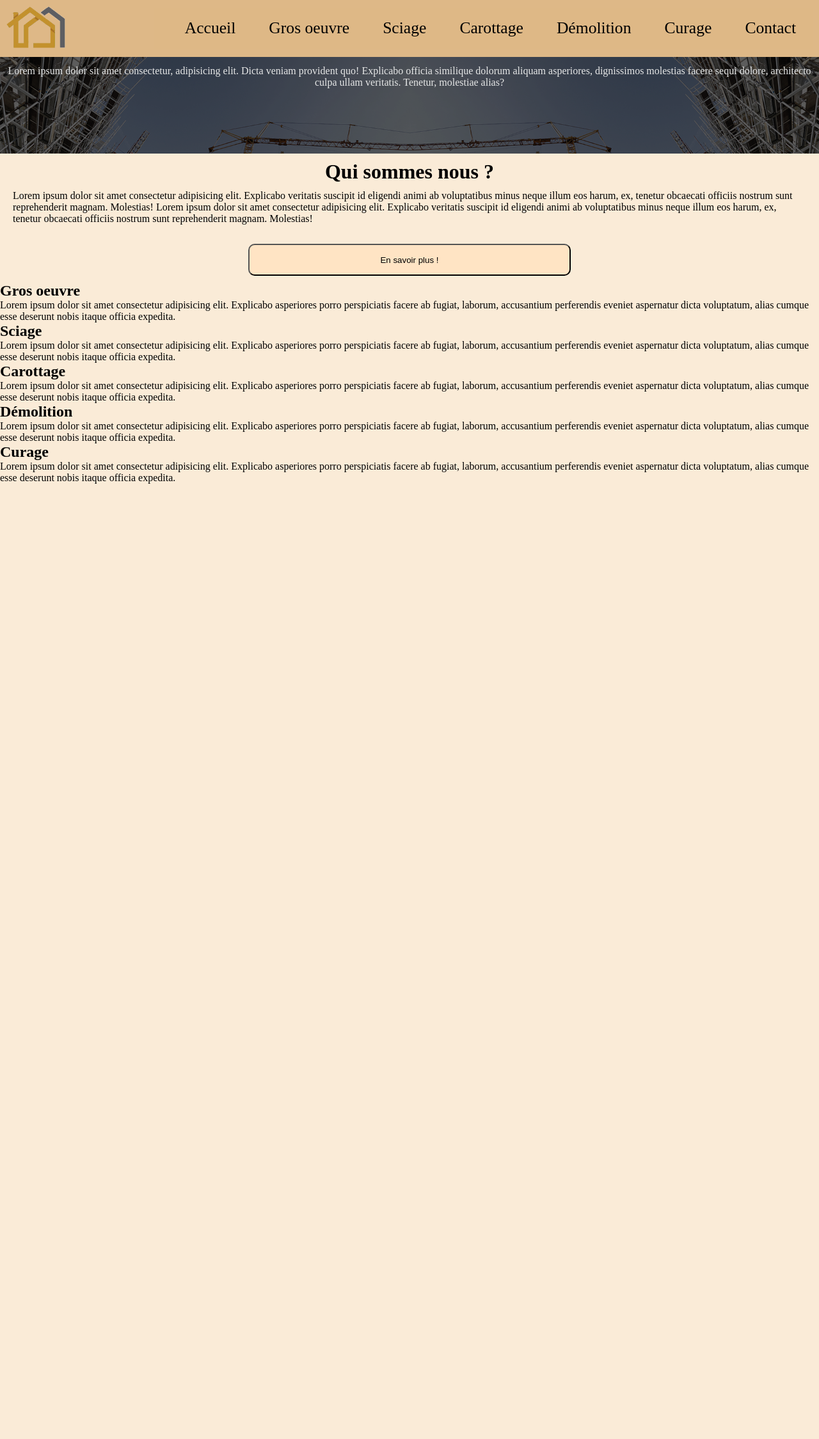
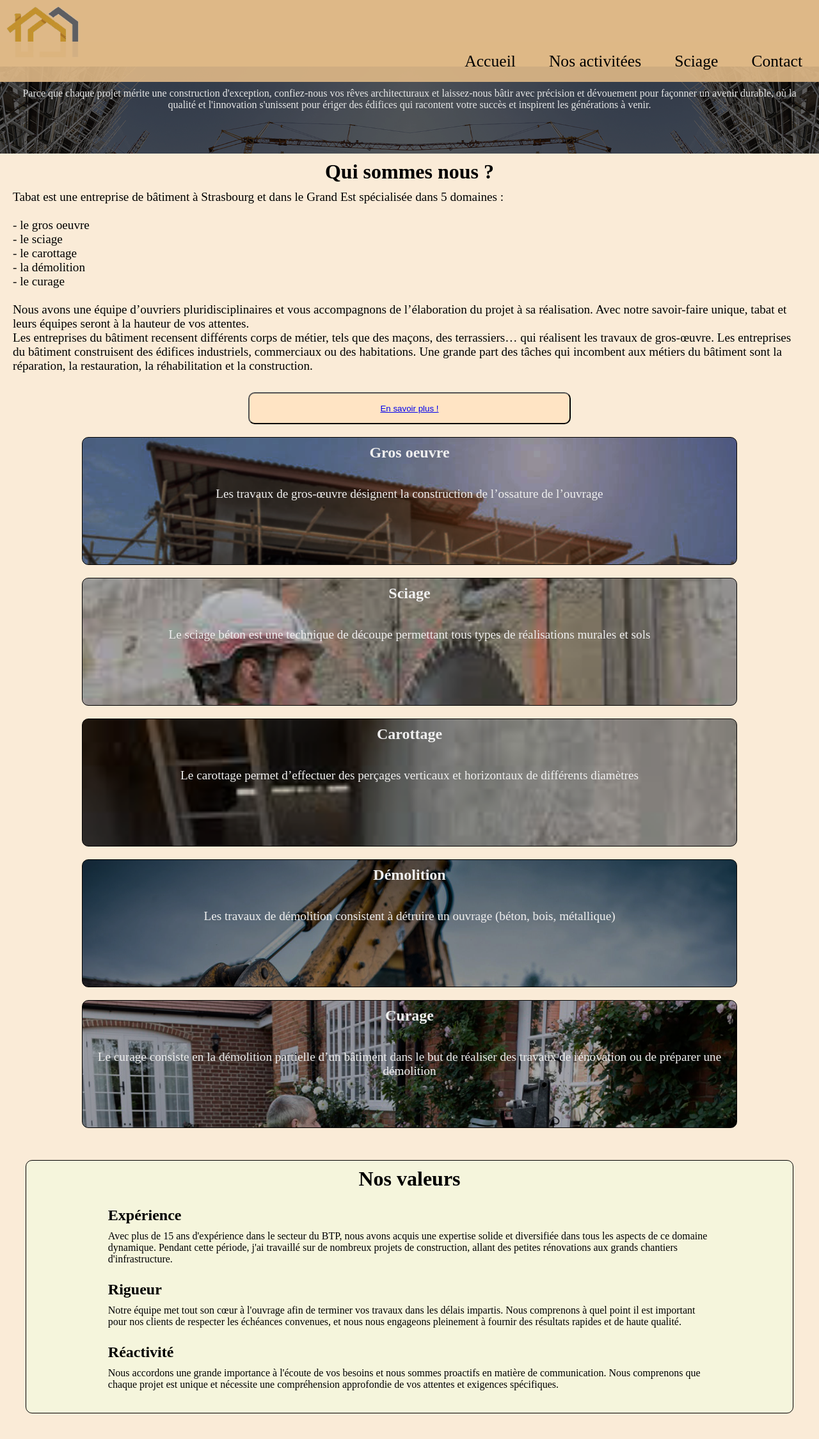
Before and after one commit to Guillaume-samtmann/devgys, a PHP site: page / in a window 1280 px wide. Shown: the whole page at 64% size. Before the commit the page ends 756 px from the top, so only its background shows below. Run offline with PHP 8.4, Linux system fonts and the light colour scheme.

Commit message:
troisieme commit

```diff
--- a/index.php
+++ b/index.php
@@ -18,11 +18,8 @@
         </div>
         <ul class="navbar__links">
             <li class="navbar__link first"><a href="index.php">Accueil</a></li>
-            <li class="navbar__link second"><a href="listing.php">Gros oeuvre</a></li>
+            <li class="navbar__link second"><a href="#lesactivites">Nos activitées</a></li>
             <li class="navbar__link third"><a href="form_recherche.php">Sciage</a></li>
-            <li class="navbar__link four"><a href="./admin/admin.php">Carottage</a></li>
-            <li class="navbar__link five"><a href="./admin/admin.php">Démolition</a></li>
-            <li class="navbar__link six"><a href="./admin/admin.php">Curage</a></li>
             <li class="navbar__link seven"><a href="./admin/admin.php">Contact</a></li>
         </ul>
         <button class="burger">
@@ -34,49 +31,73 @@
 </header>
 <main>
     <div class="intro">
-        <p>Lorem ipsum dolor sit amet consectetur, adipisicing elit. Dicta veniam provident quo! Explicabo officia similique dolorum
-            aliquam asperiores, dignissimos molestias facere sequi dolore, architecto culpa ullam veritatis. Tenetur, molestiae alias?
+        <p>Parce que chaque projet mérite une construction d'exception, confiez-nous vos rêves architecturaux et laissez-nous bâtir
+            avec précision et dévouement pour façonner un avenir durable, où la qualité et l'innovation s'unissent pour ériger des édifices
+            qui racontent votre succès et inspirent les générations à venir.
         </p>
     </div>
     <div class="descriptiontabat">
         <h1>Qui sommes nous ?</h1>
-        <p>Lorem ipsum dolor sit amet consectetur adipisicing elit. Explicabo veritatis suscipit id eligendi animi ab
-            voluptatibus minus neque illum eos harum, ex, tenetur obcaecati officiis nostrum sunt reprehenderit magnam. Molestias!
-            Lorem ipsum dolor sit amet consectetur adipisicing elit. Explicabo veritatis suscipit id eligendi animi ab
-            voluptatibus minus neque illum eos harum, ex, tenetur obcaecati officiis nostrum sunt reprehenderit magnam. Molestias!
+        <p>Tabat est une entreprise de bâtiment à Strasbourg et dans le Grand Est spécialisée dans 5 domaines : <br>
+        <br>
+         - le gros oeuvre <br>
+         - le sciage <br>
+         - le carottage <br>
+         - la démolition <br>
+         - le curage <br>
+         <br>
+         Nous avons une équipe d’ouvriers pluridisciplinaires et vous accompagnons de l’élaboration du projet à sa réalisation.
+         Avec notre savoir-faire unique, tabat et leurs équipes seront à la hauteur de vos attentes. <br>
+         Les entreprises du bâtiment recensent différents corps de métier, tels que des maçons, des terrassiers… qui réalisent les travaux
+         de gros-œuvre. Les entreprises du bâtiment construisent des édifices industriels, commerciaux ou des habitations. Une grande part
+        des tâches qui incombent aux métiers du bâtiment sont la réparation, la restauration, la réhabilitation et la construction.
         </p>
-        <button>En savoir plus !</button>
+        <button><a href="#lesactivites">En savoir plus !</a></button>
     </div>
-    <div class="lesactivites">
+    <div id="lesactivites">
         <div class="gros-oeuvre">
             <h2>Gros oeuvre</h2>
-              <p>Lorem ipsum dolor sit amet consectetur adipisicing elit. Explicabo asperiores porro perspiciatis facere ab fugiat,
-                laborum, accusantium perferendis eveniet aspernatur dicta voluptatum, alias cumque esse deserunt nobis itaque officia expedita.
-            </p>
+              <p>Les travaux de gros-œuvre désignent la construction de l’ossature de l’ouvrage</p>
         </div>
         <div class="sciage">
             <h2>Sciage</h2>
-            <p>Lorem ipsum dolor sit amet consectetur adipisicing elit. Explicabo asperiores porro perspiciatis facere ab fugiat,
-                laborum, accusantium perferendis eveniet aspernatur dicta voluptatum, alias cumque esse deserunt nobis itaque officia expedita.
-            </p>
+            <p>Le sciage béton est une technique de découpe permettant tous types de réalisations murales et sols</p>
         </div>
         <div class="carottage">
             <h2>Carottage</h2>
-            <p>Lorem ipsum dolor sit amet consectetur adipisicing elit. Explicabo asperiores porro perspiciatis facere ab fugiat,
-            laborum, accusantium perferendis eveniet aspernatur dicta voluptatum, alias cumque esse deserunt nobis itaque officia expedita.
-        </p>
+            <p>Le carottage permet d’effectuer des perçages verticaux et horizontaux de différents diamètres</p>
         </div>
         <div class="demolition">
             <h2>Démolition</h2>
-            <p>Lorem ipsum dolor sit amet consectetur adipisicing elit. Explicabo asperiores porro perspiciatis facere ab fugiat,
-                laborum, accusantium perferendis eveniet aspernatur dicta voluptatum, alias cumque esse deserunt nobis itaque officia expedita.
-            </p>
+            <p>Les travaux de démolition consistent à détruire un ouvrage (béton, bois, métallique)</p>
         </div>
         <div class="curage">
             <h2>Curage</h2>
-             <p>Lorem ipsum dolor sit amet consectetur adipisicing elit. Explicabo asperiores porro perspiciatis facere ab fugiat,
-                laborum, accusantium perferendis eveniet aspernatur dicta voluptatum, alias cumque esse deserunt nobis itaque officia expedita.
-            </p>
+             <p>Le curage consiste en la démolition partielle d’un bâtiment dans le but de réaliser des travaux de rénovation ou de préparer une démolition</p>
+        </div>
+    </div>
+    <div id="valeurs">
+        <h1>Nos valeurs</h1>
+        <div class="experience">
+            <h2>Expérience</h2>
+            <p> Avec plus de 15 ans d'expérience dans le secteur du BTP, nous avons acquis une expertise solide et diversifiée dans tous les aspects
+                de ce domaine dynamique. Pendant cette période, j'ai travaillé sur de nombreux projets de construction, allant des petites rénovations
+                 aux grands chantiers d'infrastructure.</p>
+
+        </div>
+        <div class="rigueur">
+            <h2>Rigueur</h2>
+            <p>Notre équipe met tout son cœur à l'ouvrage afin de terminer vos travaux dans les délais impartis.
+                Nous comprenons à quel point il est important pour nos clients de respecter les échéances convenues, et nous nous
+                engageons pleinement à fournir des résultats rapides et de haute qualité.</p>
+
+        </div>
+        <div class="reactivite">
+            <h2>Réactivité</h2>
+            <p>Nous accordons une grande importance à l'écoute de vos besoins et nous sommes proactifs en matière de communication.
+                Nous comprenons que chaque projet est unique et nécessite une compréhension approfondie de vos attentes et exigences
+                spécifiques.</p>
+
         </div>
     </div>
 </main>
--- a/js.js
+++ b/js.js
@@ -6,3 +6,12 @@ function togglemenu(){
     })
 }
 togglemenu();
+
+function link(){
+    const navbar = document.querySelector('.navbar');
+    const navbar__link = document.querySelector('.navbar__links');
+    navbar__link.addEventListener('click', () => {
+ navbar.classList.toggle('show-nav');
+    })
+}
+link();
--- /dev/null
+++ b/sql/articlebase.sql
@@ -0,0 +1,5 @@
+DROP TABLE IF EXISTS article ;
+CREATE TABLE article (id_article INT(25) AUTO_INCREMENT NOT NULL,
+titrearticle CHAR(25),
+contenuarticle VARCHAR(250),
+PRIMARY KEY (id_article)) ENGINE=InnoDB;
--- a/styles.css
+++ b/styles.css
@@ -14,12 +14,15 @@ body {
     color: #efefef;
 }
 .navbar {
+    width: 100%;
+    position: fixed;
     display: flex;
     align-items: center;
     justify-content: space-between;
     padding: 10px;
     color:#f0f0f0;
     background: burlywood;
+    z-index: 99;
 }
 .navbar__links{
     display: flex;
@@ -36,7 +39,7 @@ body {
     flex-direction: column;
     width: 0;
     height:calc(100vh - 65px);
-    position: absolute;
+    position: fixed;
     top:65px ;
     right: 0;
     background: #deb887e8;
@@ -146,6 +149,8 @@ ul{
     color: rgb(230, 231, 231);
 }
 .intro p{
+    padding: 20px;
+    margin-top: 70px;
     text-align: center;
 }
 /*descriptiontabat*/
@@ -158,6 +163,7 @@ ul{
 }
 .descriptiontabat p{
     padding: 10px;
+    font-size: 1.2em;
 
 }
 .descriptiontabat button{
@@ -166,6 +172,164 @@ ul{
     width: 40%;
     border-radius: 10px;
     background: bisque;
+}
+
+/*les activités*/
+#lesactivites{
+    display: flex;
+    flex-direction: column;
+    justify-content: center;
+    align-items: center;
+    color: #efefef;
+}
+
+.gros-oeuvre{
+    height: 200px;
+    margin: 10px;
+    padding: 10px;
+    display: flex;
+    width: 80%;
+    flex-direction: column;
+    align-items: center;
+    text-align: center;
+    background-image: url(img/grosoeuvre.png);
+    background-size: cover;
+    border: 1px solid black;
+    border-radius: 10px;
+    transition: all .5s ease-in-out;
+}
+.gros-oeuvre p{
+    margin-top: 40px;
+    font-size: 1.2em;
+}
+.gros-oeuvre:hover{
+    scale: 0.95;
+}
+
+.sciage{
+    height: 200px;
+    margin: 10px;
+    padding: 10px;
+    display: flex;
+    width: 80%;
+    flex-direction: column;
+    align-items: center;
+    text-align: center;
+    background-image: url(img/sciage.png);
+    background-size: cover;
+    background-repeat: no-repeat;
+    border: 1px solid black;
+    border-radius: 10px;
+    transition: all .5s ease-in-out;
+}
+.sciage p{
+    margin-top: 40px;
+    font-size: 1.2em;
+}
+.sciage:hover{
+    scale: 0.95;
+}
+.carottage{
+    height: 200px;
+    margin: 10px;
+    padding: 10px;
+    display: flex;
+    width: 80%;
+    flex-direction: column;
+    align-items: center;
+    text-align: center;
+    background-image: url(img/carottage.png);
+    background-size: cover;
+    border: 1px solid black;
+    border-radius: 10px;
+    transition: all .5s ease-in-out;
+}
+.carottage p{
+    margin-top: 40px;
+    font-size: 1.2em;
+}
+.carottage:hover{
+    scale: 0.95;
+}
+.demolition{
+    height: 200px;
+    margin: 10px;
+    padding: 10px;
+    display: flex;
+    width: 80%;
+    flex-direction: column;
+    align-items: center;
+    text-align: center;
+    background-image: url(img/demolition.png);
+    background-size: cover;
+    border: 1px solid black;
+    border-radius: 10px;
+    transition: all .5s ease-in-out;
+}
+.demolition p{
+    margin-top: 40px;
+    font-size: 1.2em;
+}
+.demolition:hover{
+    scale: 0.95;
+}
+.curage{
+    height: 200px;
+    margin: 10px;
+    padding: 10px;
+    display: flex;
+    width: 80%;
+    flex-direction: column;
+    align-items: center;
+    text-align: center;
+    background-image: url(img/curage.png);
+    background-size: cover;
+    border: 1px solid black;
+    border-radius: 10px;
+    transition: all .5s ease-in-out;
+}
+.curage p{
+    margin-top: 40px;
+    font-size: 1.2em;
+}
+.curage:hover{
+    scale: 0.95;
+}
+
+/**valeurs*/
+
+#valeurs{
+    display: flex;
+    margin-top: 50px;
+    flex-direction: column;
+    align-items: center;
+    background-color: beige;
+    margin: 40px;
+    padding: 10px;
+    border: 1px solid black;
+    border-radius: 10px;
+}
+.experience{
+    margin-top: 25px;
+    width: 80%;
+}
+.experience h2{
+    margin-bottom: 10px;
+}
+.rigueur{
+    margin-top: 25px;
+    width: 80%;
+}
+.rigueur h2{
+    margin-bottom: 10px;
+}
+.reactivite{
+    margin-top: 25px;
+    margin-bottom: 25px;
+    width: 80%;
+}
+.reactivite h2{
+    margin-bottom: 10px;
 }
 
 
```
Also changed, not shown: img/carottage.jpg (added), img/carottage.png (added), img/curage.jpg (added), img/curage.png (added), img/demolition.jpeg (added), img/demolition.png (added), img/grosoeuvre.jpg (added), img/grosoeuvre.png (added), img/sciage.jpg (added), img/sciage.png (added), 5 other files.
